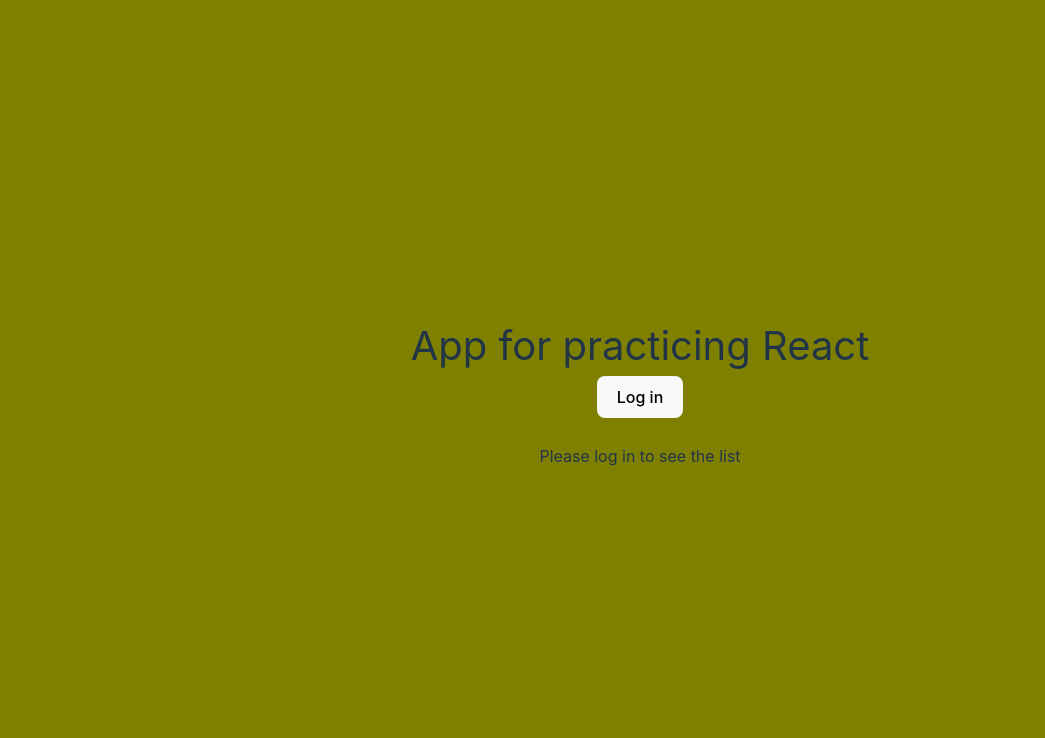
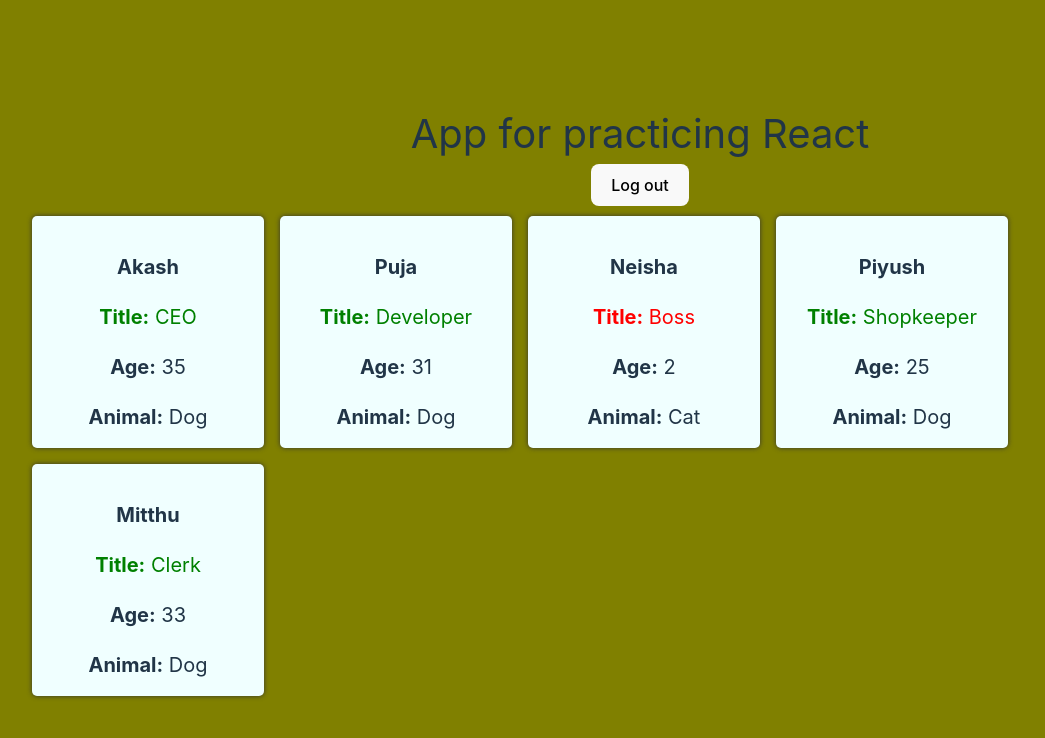
Before and after one commit to Pujakumari1511/vite-project, a React (Vite) app: page / in a window 1280 px wide. Shown: the top 738 px of the page, without its empty margins (0-1045 px from the left). Built offline with nearby package versions, Linux system fonts and the light colour scheme.

Commit message:
Unpack props, use prevState in toggleLogIn function

```diff
--- a/src/App.jsx
+++ b/src/App.jsx
@@ -5,17 +5,17 @@ import { useState } from 'react';
 import Persons from './component/Persons';
 
 function App() {
-const [isLoggedIn, setIsLoggedIn] = useState(false);
+const [isLoggedIn, setIsLoggedIn] = useState(true);
 
-const onClickButton = () => {
-  setIsLoggedIn(!isLoggedIn);
+const toggleLogIn = () => {
+  setIsLoggedIn((prevState) => !prevState);  // prevState work correctly every time, even when state changes happen fast rather than (!isLoggedIn)
 }
 console.log(isLoggedIn);
   return (
     <div>
       <header>App for practicing React</header>
       <main>
-        <button className="in-out-button" onClick={onClickButton}>{isLoggedIn ? "Log out": "Log in"}</button>
+        <button className="in-out-button" onClick={toggleLogIn}>{isLoggedIn ? "Log out": "Log in"}</button>
         {isLoggedIn ? <Persons/> : <><p>Please log in to see the list</p></>}
 
       </main>
--- a/src/component/Card.jsx
+++ b/src/component/Card.jsx
@@ -1,12 +1,12 @@
 import './Card.css'
 
-function Card(props){
+function Card({firstname, title, age, animal}){
   return (
     <div className="cards">
-      <p><b>{props.firstName}</b></p>
-      <p className={props.age<15 ? 'title-red': 'title-green'}><b>Title:</b> {props.title}</p>
-      <p><b>Age:</b> {props.age}</p>
-      <p><b>Animal:</b> {props.animal}</p>
+      <p><b>{firstname}</b></p>
+      <p className={age<15 ? 'title-red': 'title-green'}><b>Title:</b> {title}</p>
+      <p><b>Age:</b> {age}</p>
+      <p><b>Animal:</b> {animal}</p>
 
     </div>
 
--- a/src/component/Persons.jsx
+++ b/src/component/Persons.jsx
@@ -6,7 +6,7 @@ function Persons(props){
         <div className='persons'>
             {persons.map((person)=> <Card
                 key={person.id}
-                firstName={person.firstname}
+                firstname={person.firstname}
                 title={person.title}
                 age={person.age}
                 animal={person.animal}
```
